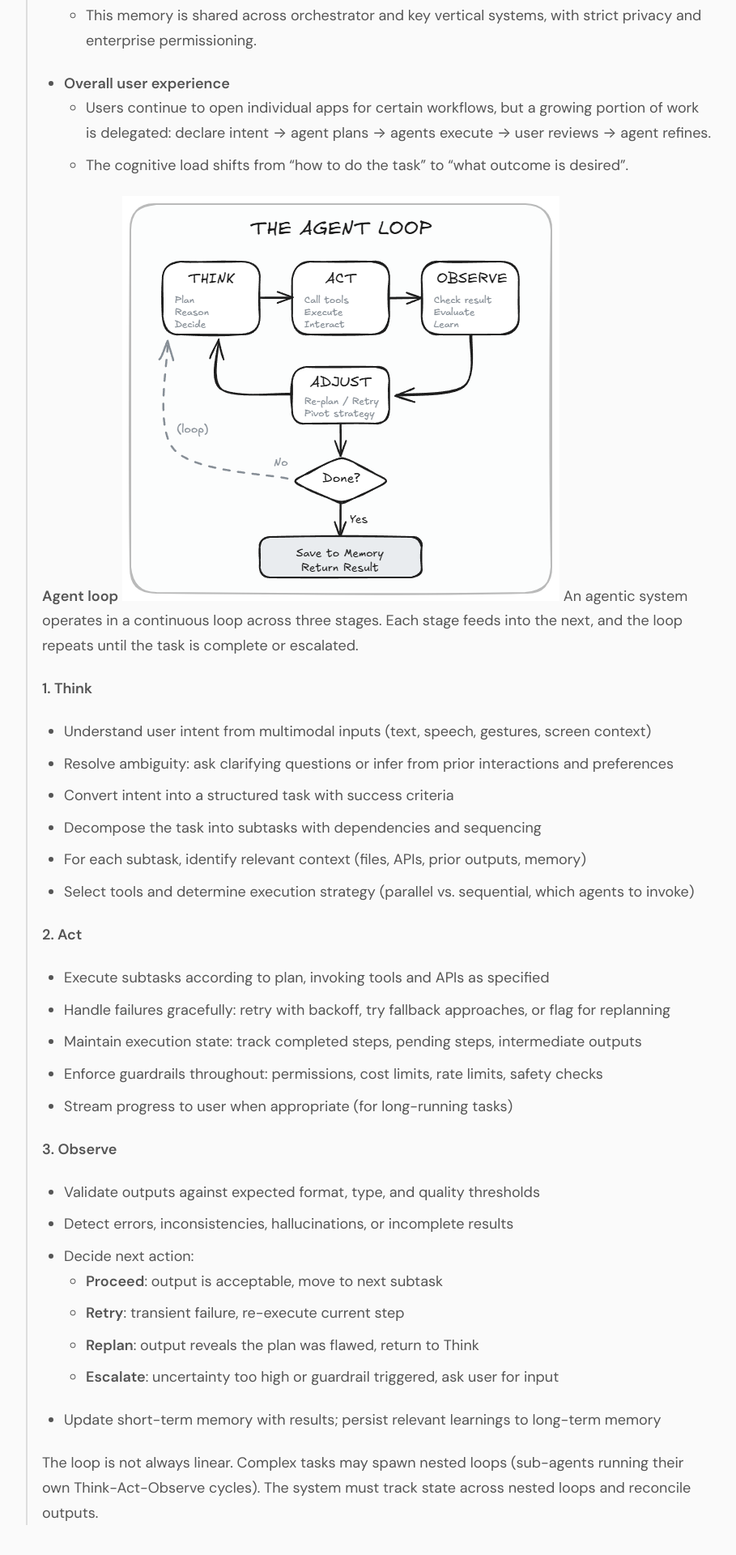
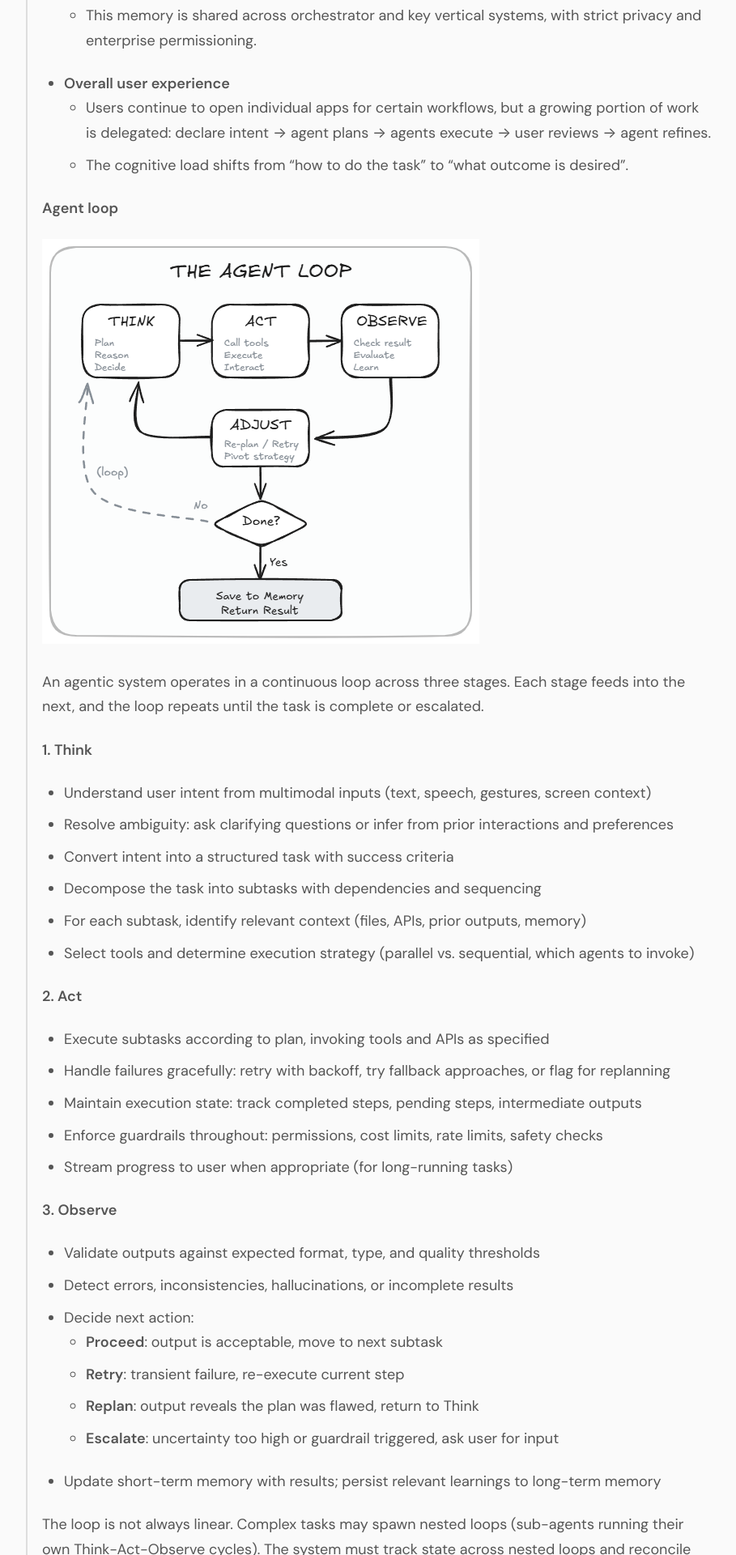
Before and after one commit to lialexlin/blog, a Jekyll site: the page built from ai-software-questions.md, in a window 1280 px wide. Shown: the part 2372-4292 px from the top of the page at 81% size, without its empty margins (185-1094 px from the left). Built offline with Jekyll 4.4.1, drawn with Linux system fonts in a browser that asks for light colours.

Commit message:
Fix blockquote formatting for agent loop section

```diff
--- a/ai-software-questions.md
+++ b/ai-software-questions.md
@@ -38,10 +38,12 @@ A working list of questions I'm asking myself to develop a clearer view on AI in
 >	- This memory is shared across orchestrator and key vertical systems, with strict privacy and enterprise permissioning.
 >- **Overall user experience**
 >	- Users continue to open individual apps for certain workflows, but a growing portion of work is delegated: declare intent → agent plans → agents execute → user reviews → agent refines.
->	- The cognitive load shifts from “how to do the task” to “what outcome is desired”.
+>	- The cognitive load shifts from "how to do the task" to "what outcome is desired".
 >
 >**Agent loop**
+>
 >![](image/Pasted%20image%2020251218115025.png)
+>
 >An agentic system operates in a continuous loop across three stages. Each stage feeds into the next, and the loop repeats until the task is complete or escalated.
 >
 >**1. Think**
```
